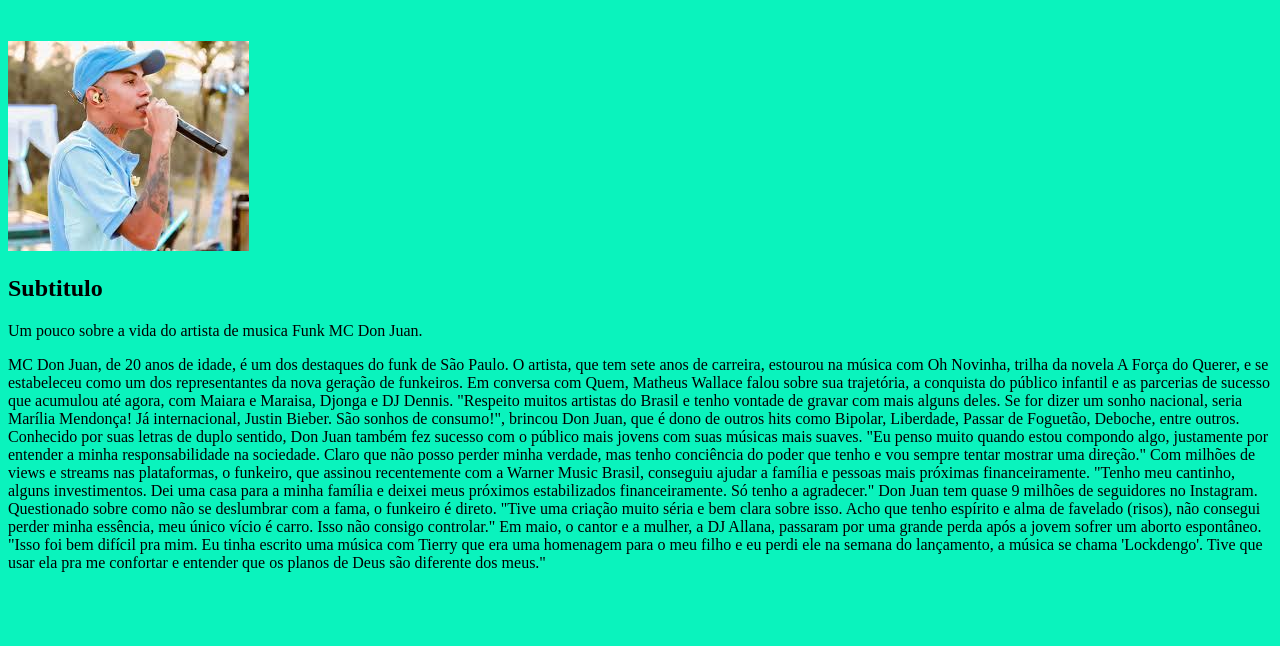
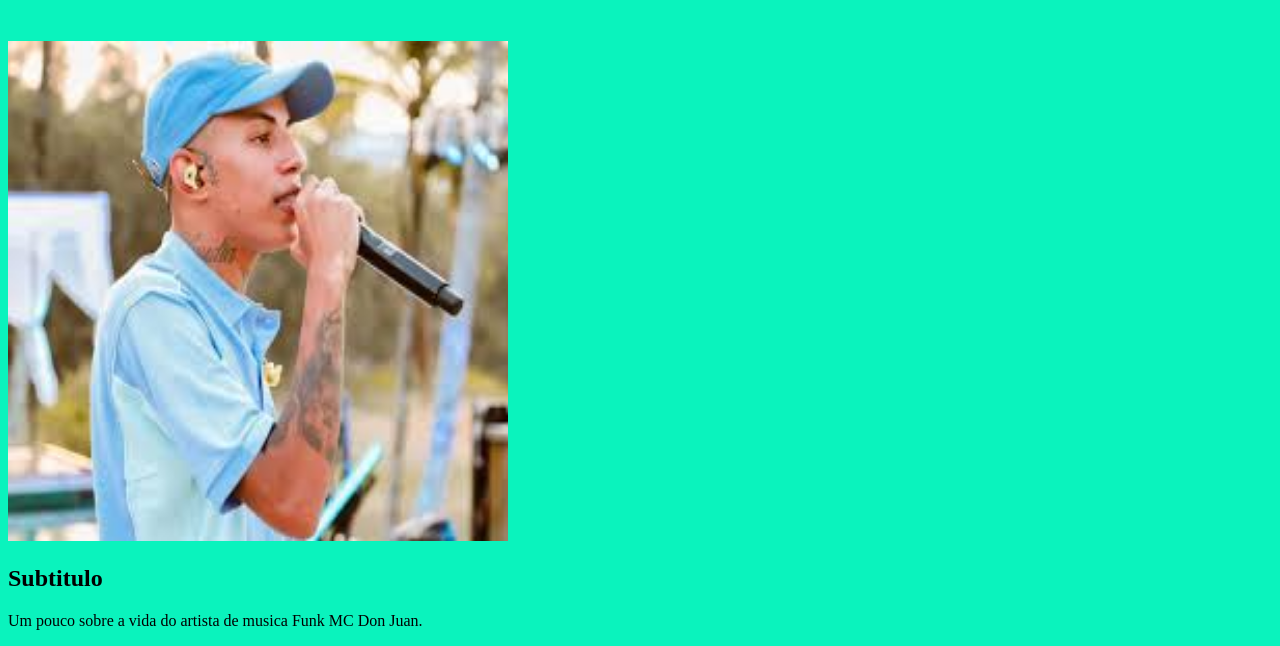
Before and after one commit to Lucas-Tonello/meuBlog1b, a plain HTML site: page index.html in a window 1280 px wide. Shown: the part 126-772 px from the top of the page. Drawn offline with Linux system fonts and the light colour scheme.

Commit message:
.ffffyufuy

```diff
--- a/index.html
+++ b/index.html
@@ -15,6 +15,11 @@
             color: rgb(15, 57, 243);
             font-size: 50pt;
             font-family: cursive;
+        }
+
+        img{
+            width: 500px;
+            height: 500px;
         }
     </style>
 </head>
```
